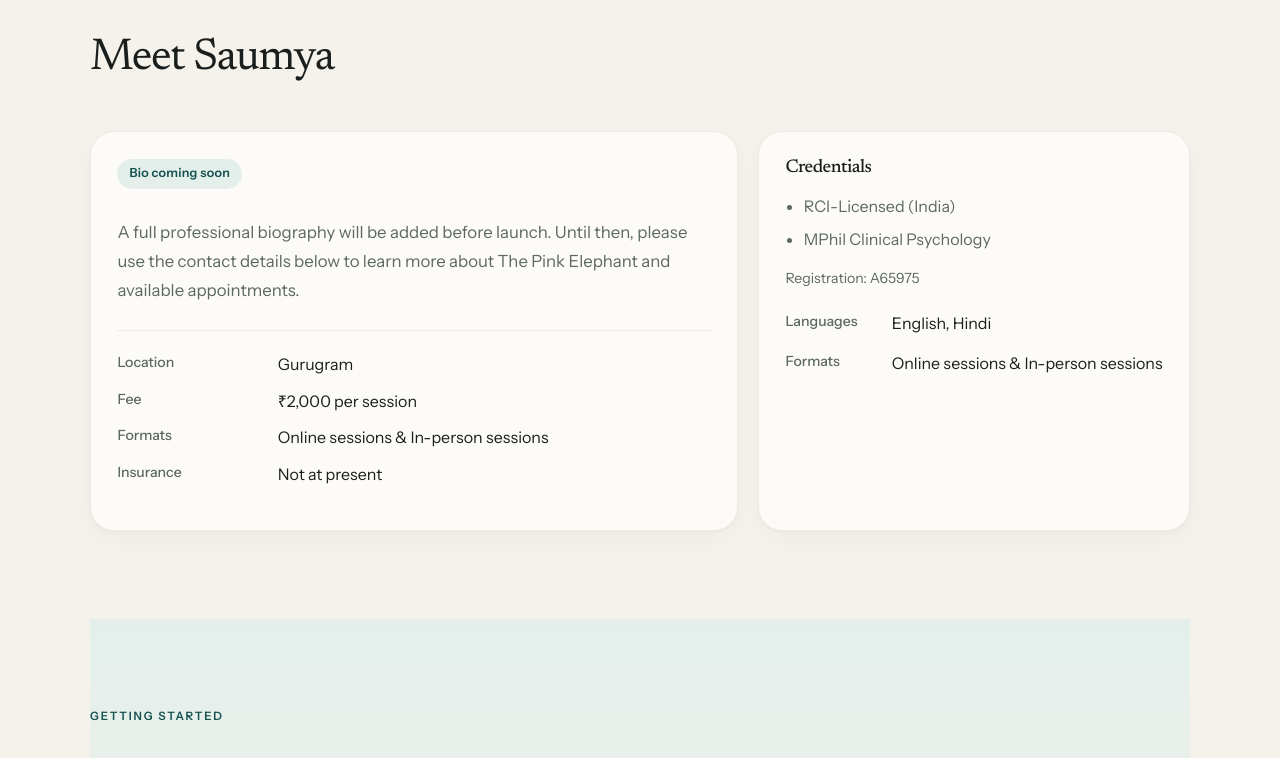
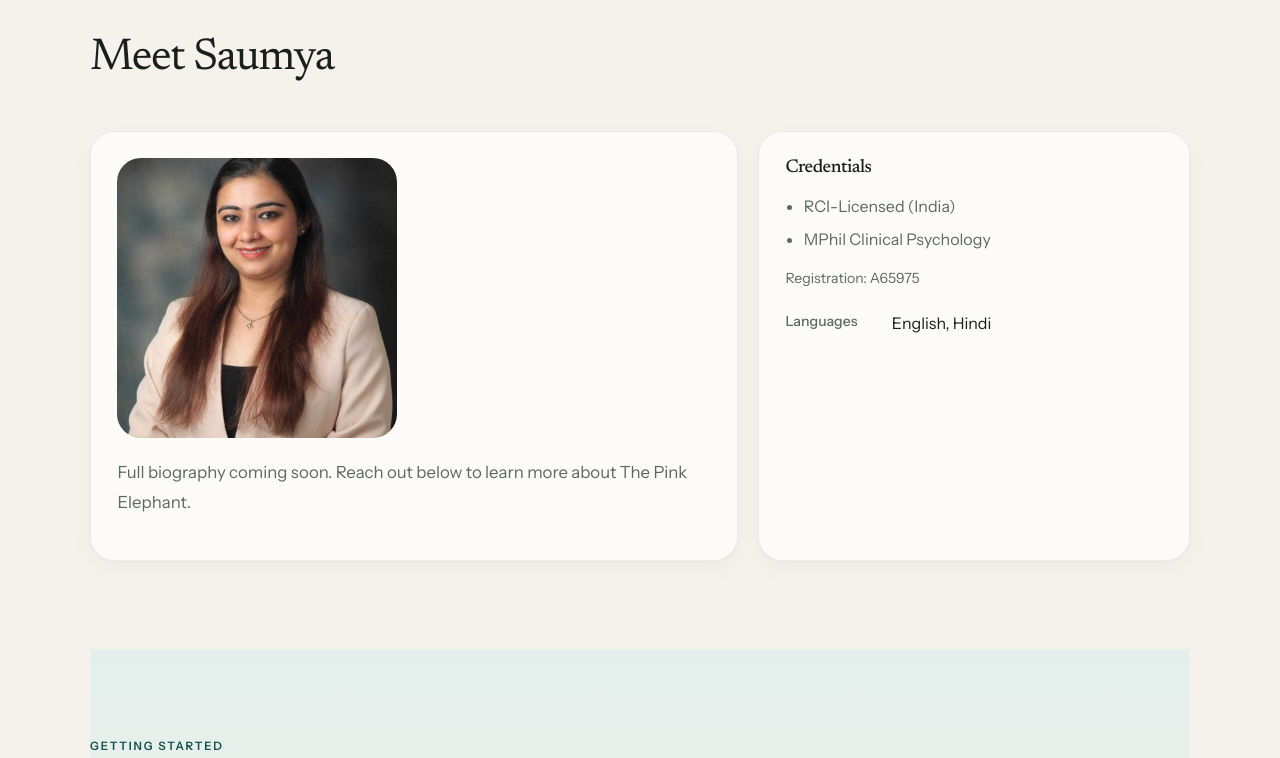
Before and after one commit to Arhaan2104/pinkelephant-coralehr, a Next.js app: page / in a window 1280 px wide. Shown: the part 2803-3561 px from the top of the page. Built offline with nearby package versions, Linux system fonts and the light colour scheme.

Commit message:
style(design): FINDING-004/005/006 — add photo to About, simplify bio placeholder, dedupe metadata

```diff
--- a/src/app/globals.css
+++ b/src/app/globals.css
@@ -620,6 +620,16 @@ h3 {
 
 /* ---- Bio placeholder badge ---- */
 
+.aboutPortrait {
+  width: 100%;
+  max-width: 280px;
+  aspect-ratio: 1;
+  object-fit: cover;
+  object-position: center 38%;
+  border-radius: var(--radius-lg);
+  margin-bottom: 1.25rem;
+}
+
 .bioPlaceholderBadge {
   display: inline-block;
   margin-bottom: 0.75rem;
--- a/src/components/therapist-site.tsx
+++ b/src/components/therapist-site.tsx
@@ -230,16 +230,18 @@ export function TherapistSite({ data }: { data: TherapistSiteData }) {
           />
           <div className="aboutGrid">
             <article className="copyCard">
-              {data.therapist.bioStatus === "placeholder" && (
-                <span className="bioPlaceholderBadge">Bio coming soon</span>
+              {data.therapist.headshot.imageUrl && (
+                <img
+                  alt={data.therapist.headshot.alt}
+                  className="aboutPortrait"
+                  src={data.therapist.headshot.imageUrl}
+                />
               )}
-              <p>{data.therapist.bio}</p>
-              <dl className="quickFacts">
-                <DetailRow label="Location" value={data.therapist.location} />
-                <DetailRow label="Fee" value={data.therapist.sessionFee} />
-                <DetailRow label="Formats" value={data.therapist.sessionFormats.join(" & ")} />
-                <DetailRow label="Insurance" value={data.therapist.insurance} />
-              </dl>
+              {data.therapist.bioStatus === "placeholder" ? (
+                <p className="mutedText">Full biography coming soon. Reach out below to learn more about {data.therapist.practiceName}.</p>
+              ) : (
+                <p>{data.therapist.bio}</p>
+              )}
             </article>
             <aside className="infoCard">
               <h3>Credentials</h3>
@@ -251,7 +253,6 @@ export function TherapistSite({ data }: { data: TherapistSiteData }) {
               <p className="mutedText">Registration: {data.therapist.licenseNumber}</p>
               <dl className="stackedDetails" style={{ marginTop: "1.25rem" }}>
                 <DetailRow label="Languages" value={data.therapist.languages.join(", ")} />
-                <DetailRow label="Formats" value={data.therapist.sessionFormats.join(" & ")} />
               </dl>
             </aside>
           </div>
```
